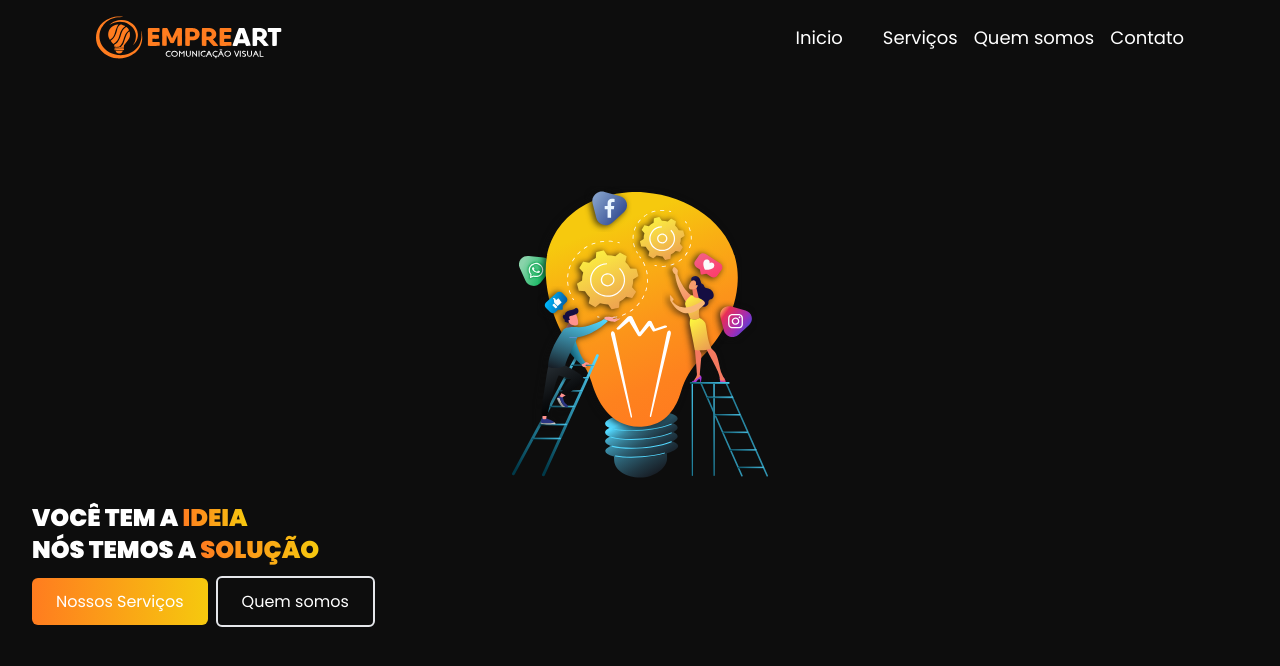
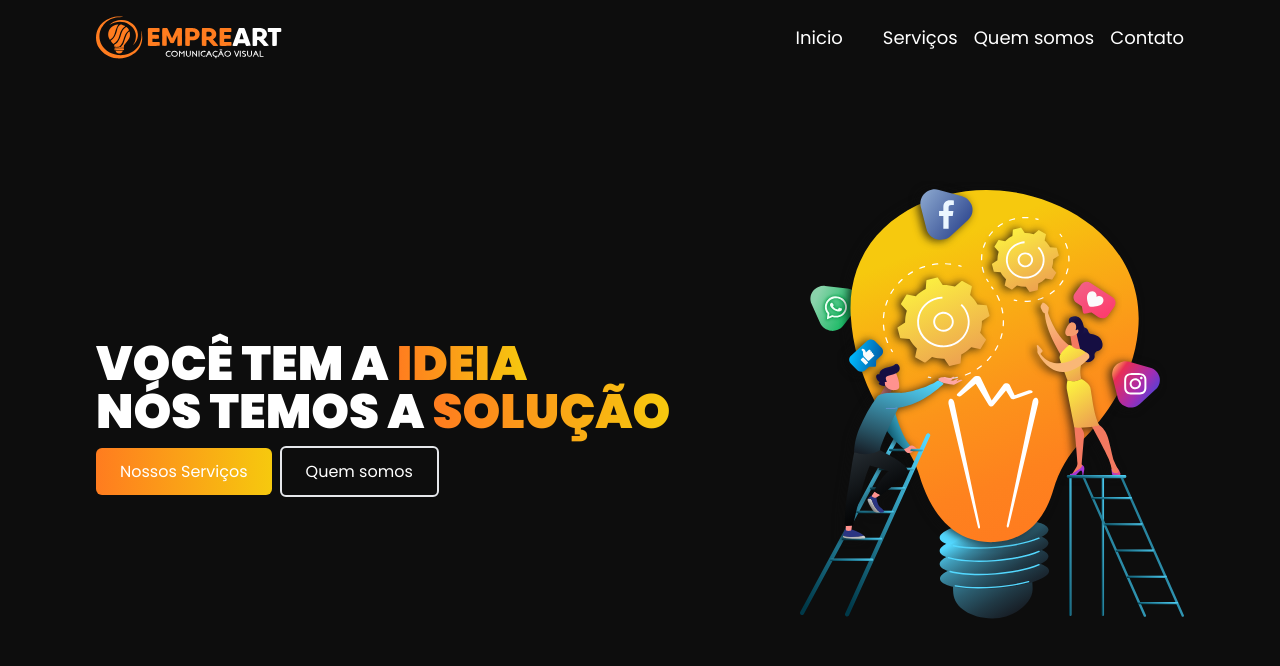
Before and after one commit to vitordcode/empreart, a React (Vite) app: page / in a window 1280 px wide. Shown: the top 666 px of the page. Built offline with nearby package versions, Linux system fonts and the light colour scheme.

Commit message:
editando responsividade header

```diff
--- a/index.html
+++ b/index.html
@@ -11,7 +11,7 @@
     <meta charset="UTF-8" />
     <link rel="icon" type="image/svg+xml" href="/vite.svg" />
     <meta name="viewport" content="width=device-width, initial-scale=1.0" />
-    <title>Vite + React</title>
+    <title>EmpreART - Comunicação Visual</title>
   </head>
   <body class="bg-background font-poppins">
     <div id="root"></div>
--- a/src/components/Header.jsx
+++ b/src/components/Header.jsx
@@ -50,11 +50,11 @@ export function Header() {
         </div>
       </div>
 
-      <section className="px-8 h-screen flex flex-col justify-center">
-        <img className="w-64 mx-auto" src={lampada} alt="Lampada Header" />
+      <section className="px-8 h-screen flex flex-col justify-center md:flex-row-reverse md:items-center md:mx-auto max-w-6xl">
+        <img className="w-64 md:w-80 lg:w-96 mx-auto md:mr-0" src={lampada} alt="Lampada Header" />
 
         <div className=''>
-          <h1 className="text-white font-extrabold uppercase text-2xl py-6">
+          <h1 className="text-white font-extrabold uppercase text-2xl md:text-4xl lg:text-5xl py-6">
             Você tem a{' '}
             <span className="text-transparent bg-clip-text bg-gradient-to-r from-orange to-yellow">
               Ideia
```
